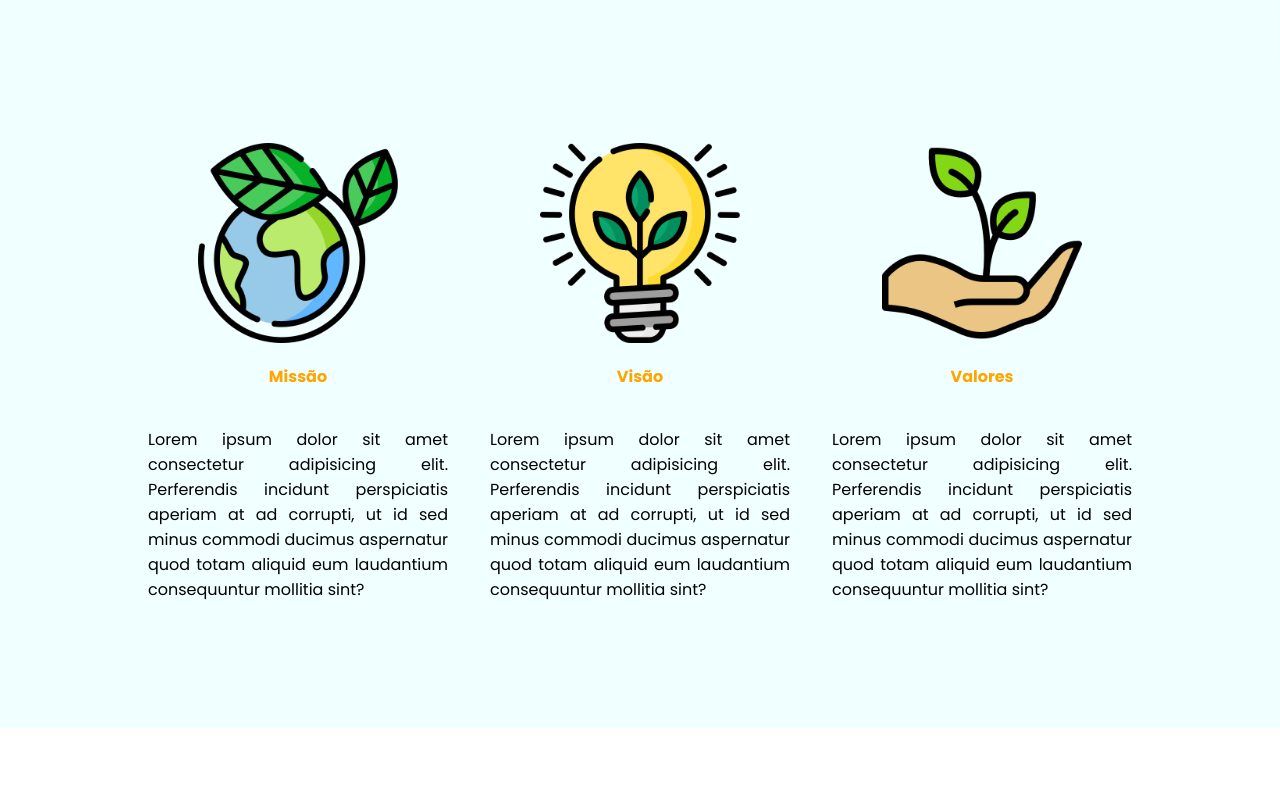
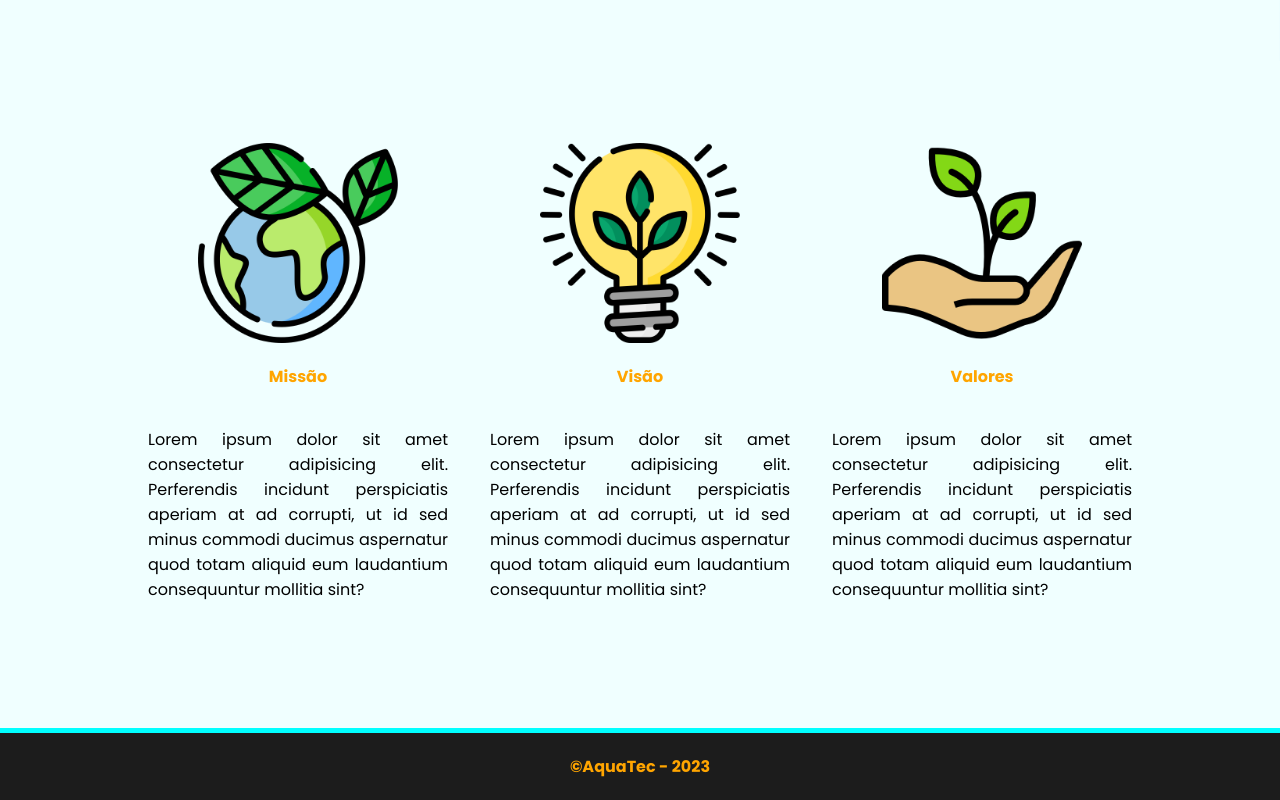
Before and after one commit to Thigos/AquaTec, a plain HTML site: page index.html in a window 1280 px wide. Shown: the part 737-1537 px from the top of the page. Before the commit the page ends 1465 px from the top, so only its background shows below. Drawn offline with Linux system fonts and the light colour scheme.

Commit message:
Add Footer

```diff
--- a/index.html
+++ b/index.html
@@ -50,6 +50,10 @@
             </div>
         </div>
     </main>
+
+    <footer>
+        <h4>&copy;AquaTec - 2023</h4>
+    </footer>
 </body>
 </html>
 <script>
--- a/style.css
+++ b/style.css
@@ -97,7 +97,7 @@ nav {
 }
 
 .banner h1 {
-    color: #ffa600c2;
+    color: #ffa600ce;
     height: 500px;
     font-size: 3em;
     text-align: center;
@@ -142,3 +142,12 @@ nav {
 .card p {
     text-align: justify;
 }
+
+footer {
+    display: flex;
+    justify-content: center;
+    align-items: center;
+    background-color: var(--primary-color);
+    border-top: solid 5px var(--details-color);
+    color: var(--link-color);
+}
```
